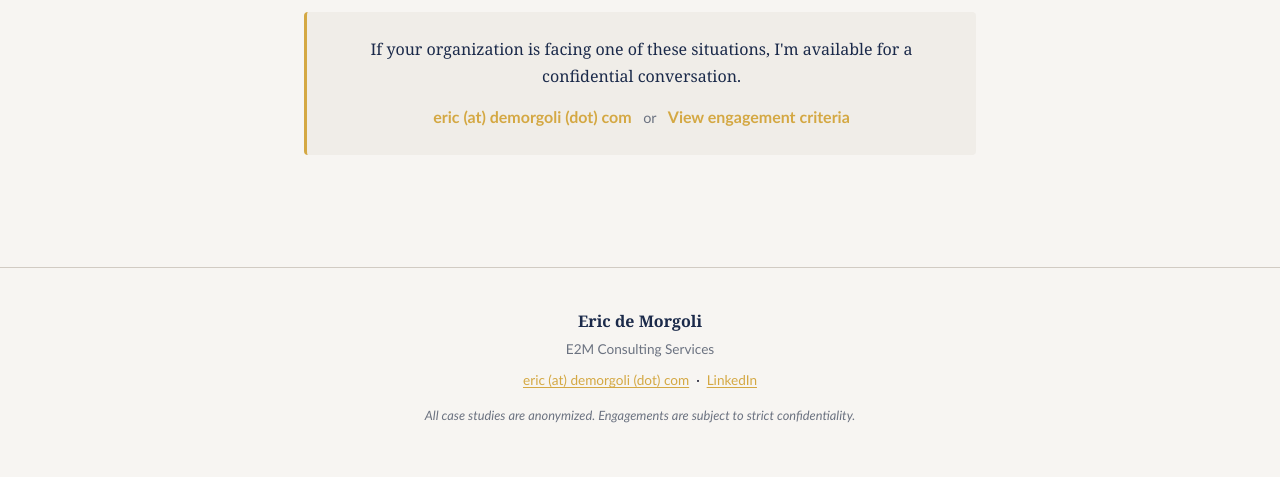
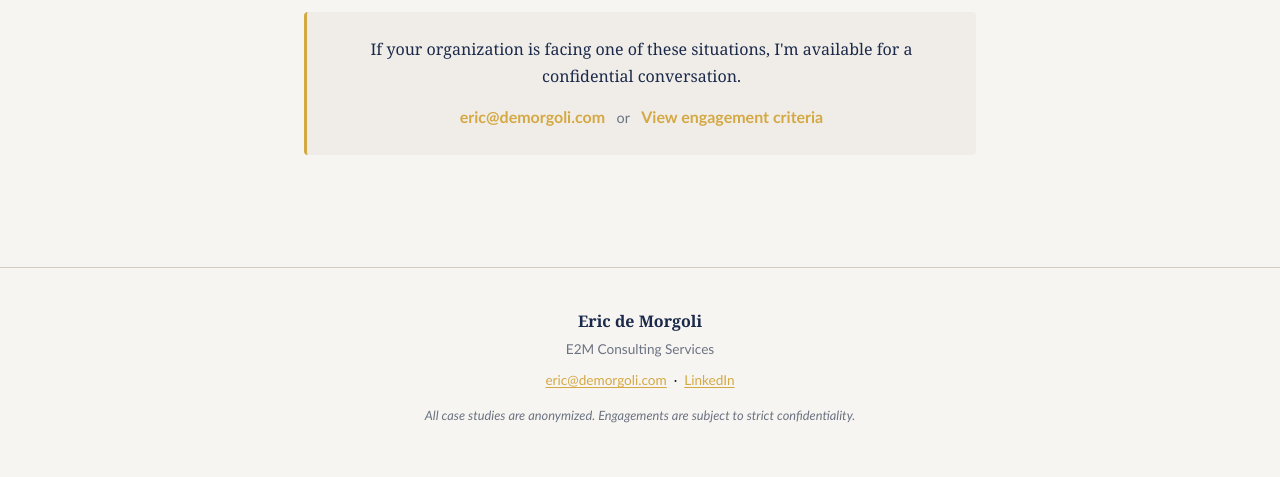
Before and after one commit to edemorgoli/edemorgoli.github.io, a Jekyll site: the page built from index.md, in a window 1280 px wide. Shown: the part 1509-1986 px from the top of the page. Built offline with Jekyll 4.4.1, drawn with Linux system fonts in a browser that asks for light colours.

Commit message:
Update _config.yml

```diff
--- a/_config.yml
+++ b/_config.yml
@@ -5,7 +5,7 @@
 
 author:
   name: "Eric de Morgoli"
-  email: "eric (at) demorgoli (dot) com"
+  email: "eric@demorgoli.com"
   linkedin: "https://www.linkedin.com/in/ericdemorgoli/"
 
 company: "E2M Consulting Services"
```
